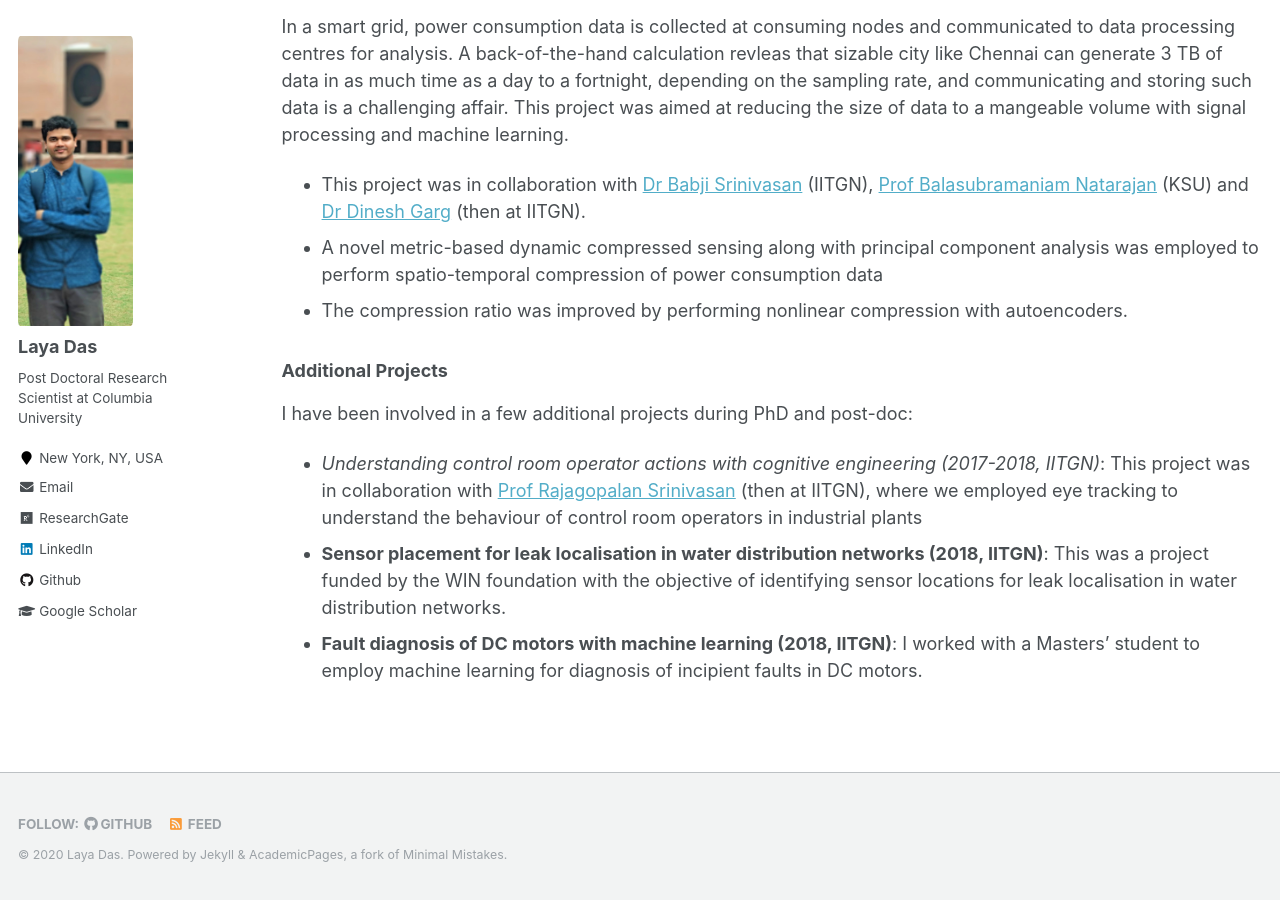
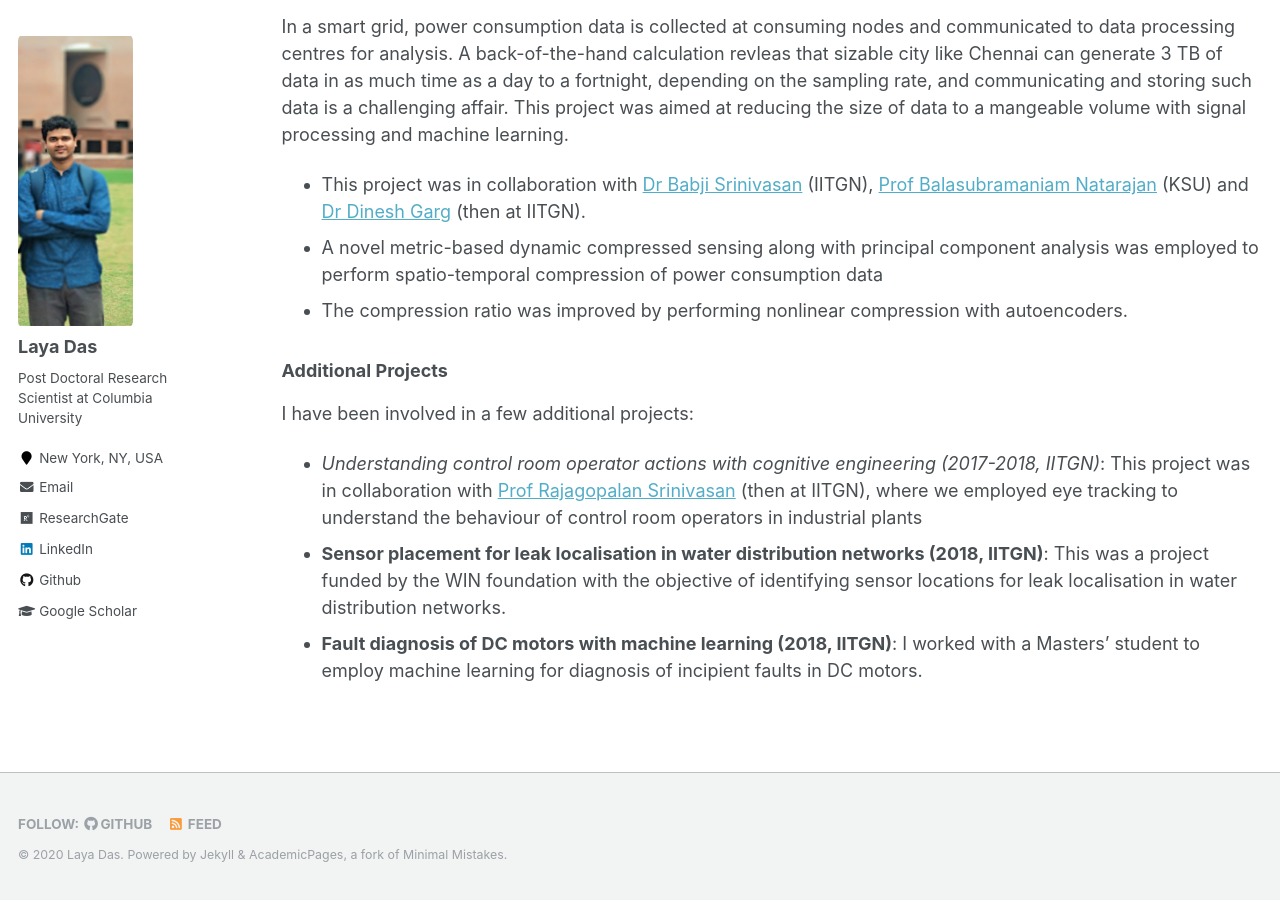
Before and after one commit to layadas/layadas.github.io, a Jekyll site: the page built from _pages/research.md, in a window 1280 px wide and 900 px high, scrolled down 1663 px. Built offline with Jekyll 4.4.1, drawn with Linux system fonts in a browser that asks for light colours.

Commit message:
Update research.md

```diff
--- a/_pages/research.md
+++ b/_pages/research.md
@@ -61,7 +61,7 @@ This project was aimed at reducing the size of data to a mangeable volume with s
 - The compression ratio was improved by performing nonlinear compression with autoencoders.
 
 ### Additional Projects
-I have been involved in a few additional projects during PhD and post-doc:
+I have been involved in a few additional projects:
 - *Understanding control room operator actions with cognitive engineering (2017-2018, IITGN)*: This project was in collaboration with
 [Prof Rajagopalan Srinivasan](https://che.iitm.ac.in/?page_id=457) (then at IITGN), where we employed eye tracking to understand the behaviour of control room operators in industrial
 plants
```
